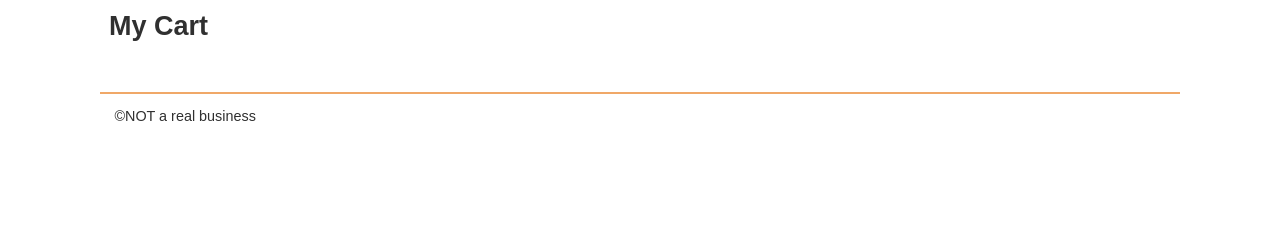
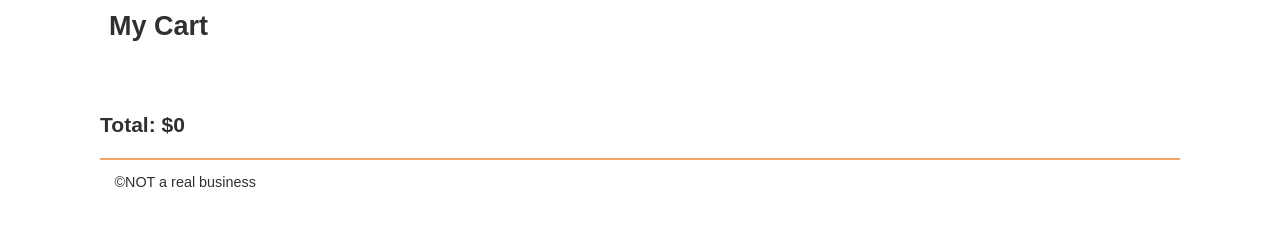
Before and after one commit to brother-nelson/sleepoutside-fall2023, a website: page src/cart/index.html in a window 1280 px wide. Shown: the part 82-308 px from the top of the page. Drawn offline with Linux system fonts and the light colour scheme.

Commit message:
Total in cart

```diff
--- a/src/cart/index.html
+++ b/src/cart/index.html
@@ -91,6 +91,8 @@
           </li> -->
         </ul>
       </section>
+
+      <h3>Total: <span id="cartTotal"></span></h3>
     </main>
 
     <footer>&copy;NOT a real business</footer>
--- a/src/js/cart.js
+++ b/src/js/cart.js
@@ -1,4 +1,4 @@
-import { getLocalStorage } from './utils.mjs';
+import { getLocalStorage, qs } from './utils.mjs';
 
 function renderCartContents() {
   const cartItems = getLocalStorage('so-cart') || [];
@@ -25,4 +25,11 @@ function cartItemTemplate(item) {
   return newItem;
 }
 
+function renderCartTotal() {
+  const cart = getLocalStorage('so-cart') || [];
+  const total = cart.reduce((sum, item) => (sum += item.FinalPrice), 0);
+  qs('#cartTotal').innerHTML = `$${total}`;
+}
+
 renderCartContents();
+renderCartTotal();
```
